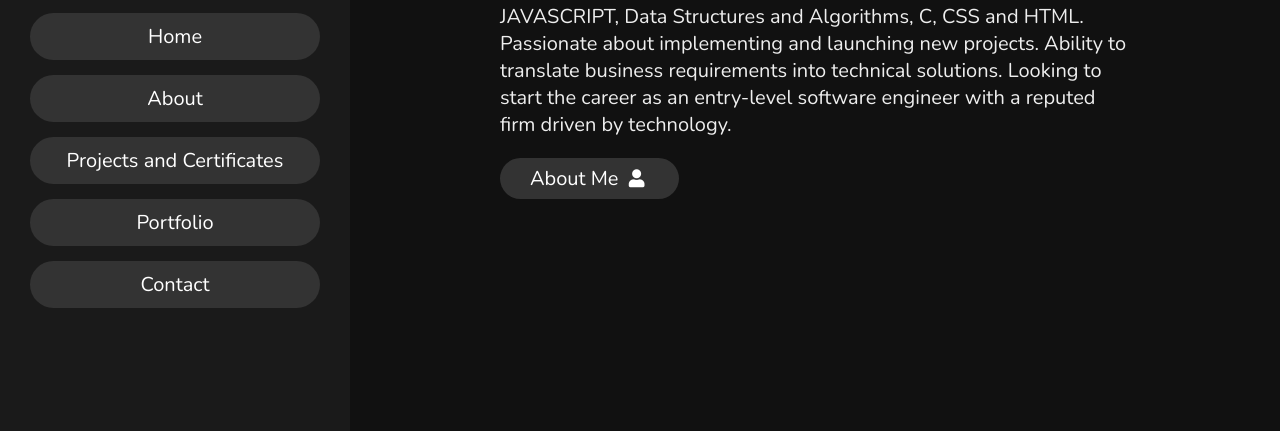
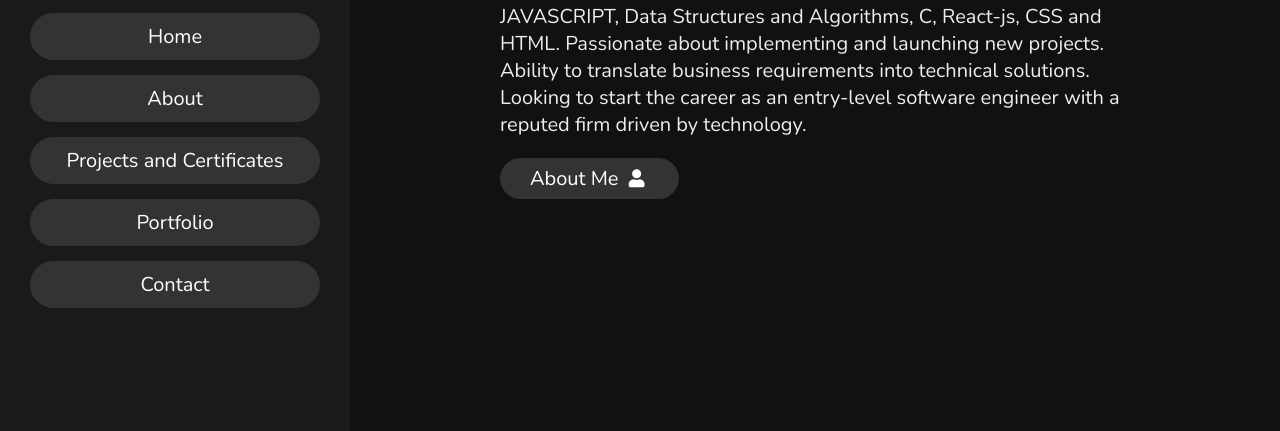
Before and after one commit to GulrezAlam07/myPortfolio, a plain HTML site: page index.html in a window 1280 px wide. Shown: the part 369-800 px from the top of the page. Drawn offline with nearby package versions, Linux system fonts and the light colour scheme.

Commit message:
Update index.html

```diff
--- a/index.html
+++ b/index.html
@@ -46,7 +46,7 @@
 
     <h3>HI👋 THERE!</h3>
     <h1>I'M <span>Gulrez Alam</span></h1>
-    <p>  I’m currently learning DSA and Web Development. Proficient in JAVA, JAVASCRIPT, Data Structures and Algorithms, C, CSS and HTML. Passionate about implementing and launching new projects. Ability to translate business requirements into technical solutions. Looking to start the career as an entry-level software engineer with a reputed firm driven by technology.
+    <p>  I’m currently learning DSA and Web Development. Proficient in JAVA, JAVASCRIPT, Data Structures and Algorithms, C, React-js, CSS and HTML. Passionate about implementing and launching new projects. Ability to translate business requirements into technical solutions. Looking to start the career as an entry-level software engineer with a reputed firm driven by technology.
     </p>
     <a href="#about"><button class="btn">About Me <i class="fas fa-user"></i></button></a>
 
```
